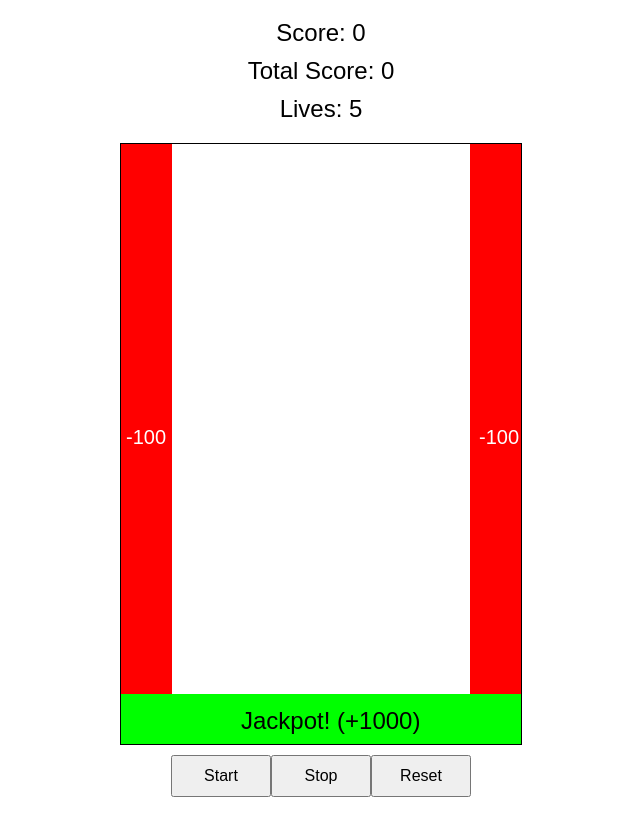
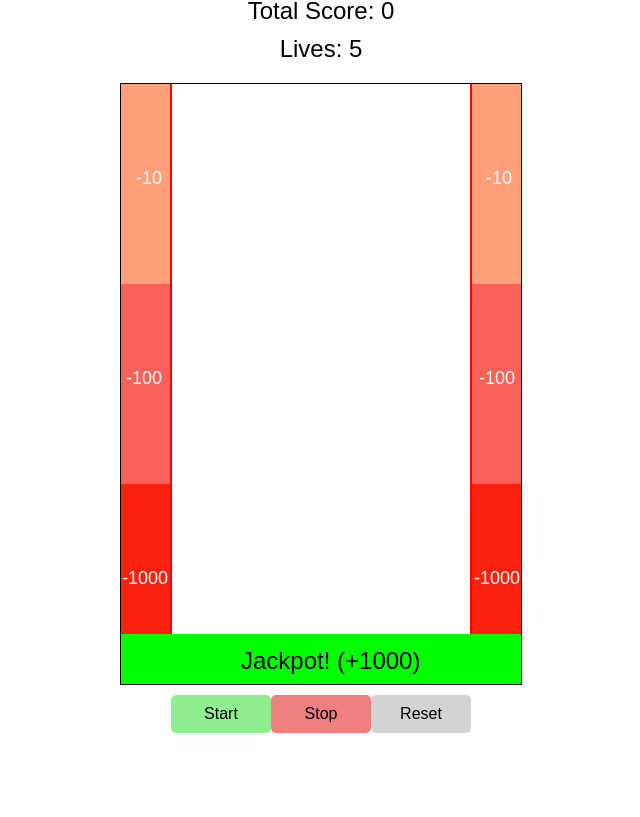
Before and after one commit to akthonka/akthonka.github.io, a plain HTML site: page index.html in a window 1280 px wide. Shown: the part 71-888 px from the top of the page, without its empty margins (319-959 px from the left). After the commit the page ends 824 px from the top, so only its background shows below. Drawn offline with Linux system fonts and the light colour scheme.

Commit message:
color update

```diff
--- a/game.js
+++ b/game.js
@@ -7,7 +7,7 @@ const LIMIT_LEFT = 50;
 const LIMIT_RIGHT = WIDTH - 50;
 const START_X = WIDTH / 2;
 const START_Y = 50;
-const STEP_SIZE = 2; // Adjust step size to make the path move slower
+const STEP_SIZE = 1; // Adjust step size to make the path move slower
 const INITIAL_SIDEWAYS_INCREMENT = 1;
 const JACKPOT_ZONE_HEIGHT = 50;
 const FPS = 30;
@@ -27,6 +27,14 @@ const BLACK = '#000000';
 const RED = '#FF0000';
 const GREEN = '#00FF00';
 const BRIGHT_GREEN = '#00FF00';
+const LOW_RISK_COLOR = '#FFA07A';
+const MEDIUM_RISK_COLOR = '#f76157';
+const HIGH_RISK_COLOR = '#FA2111';
+
+// Risk zones
+const LOW_RISK_HEIGHT = HEIGHT / 3;
+const MEDIUM_RISK_HEIGHT = HEIGHT / 3;
+const HIGH_RISK_HEIGHT = HEIGHT - LOW_RISK_HEIGHT - MEDIUM_RISK_HEIGHT;
 
 // Extract parameters from URL (for future use)
 function getQueryParams() {
@@ -41,6 +49,7 @@ function getQueryParams() {
 document.getElementById('start-button').addEventListener('click', () => {
     if (!gameOver) {
         running = true;
+        document.getElementById('start-button').disabled = true;
     }
 });
 document.getElementById('stop-button').addEventListener('click', () => {
@@ -53,9 +62,22 @@ document.getElementById('reset-button').addEventListener('click', () => {
 });
 
 function drawLimits() {
-    ctx.fillStyle = RED;
-    ctx.fillRect(0, 0, LIMIT_LEFT, HEIGHT);
-    ctx.fillRect(LIMIT_RIGHT, 0, WIDTH - LIMIT_RIGHT, HEIGHT);
+    // Draw low risk zones
+    ctx.fillStyle = LOW_RISK_COLOR;
+    ctx.fillRect(0, 0, LIMIT_LEFT, LOW_RISK_HEIGHT);
+    ctx.fillRect(LIMIT_RIGHT, 0, WIDTH - LIMIT_RIGHT, LOW_RISK_HEIGHT);
+
+    // Draw medium risk zones
+    ctx.fillStyle = MEDIUM_RISK_COLOR;
+    ctx.fillRect(0, LOW_RISK_HEIGHT, LIMIT_LEFT, MEDIUM_RISK_HEIGHT);
+    ctx.fillRect(LIMIT_RIGHT, LOW_RISK_HEIGHT, WIDTH - LIMIT_RIGHT, MEDIUM_RISK_HEIGHT);
+
+    // Draw high risk zones
+    ctx.fillStyle = HIGH_RISK_COLOR;
+    ctx.fillRect(0, LOW_RISK_HEIGHT + MEDIUM_RISK_HEIGHT, LIMIT_LEFT, HIGH_RISK_HEIGHT);
+    ctx.fillRect(LIMIT_RIGHT, LOW_RISK_HEIGHT + MEDIUM_RISK_HEIGHT, WIDTH - LIMIT_RIGHT, HIGH_RISK_HEIGHT);
+
+    // Draw limit lines
     ctx.strokeStyle = RED;
     ctx.lineWidth = 2;
     ctx.beginPath();
@@ -68,9 +90,15 @@ function drawLimits() {
 
 function drawIndicators() {
     ctx.fillStyle = WHITE;
-    ctx.font = '20px Arial';
-    ctx.fillText('-100', LIMIT_LEFT - 45, HEIGHT / 2);
-    ctx.fillText('-100', LIMIT_RIGHT + 8, HEIGHT / 2);
+    ctx.font = '18px Arial';
+    ctx.fillText('-10', LIMIT_LEFT - 35, LOW_RISK_HEIGHT / 2);
+    ctx.fillText('-10', LIMIT_RIGHT + 15, LOW_RISK_HEIGHT / 2);
+
+    ctx.fillText('-100', LIMIT_LEFT - 45, LOW_RISK_HEIGHT + MEDIUM_RISK_HEIGHT / 2);
+    ctx.fillText('-100', LIMIT_RIGHT + 8, LOW_RISK_HEIGHT + MEDIUM_RISK_HEIGHT / 2);
+
+    ctx.fillText('-1000', LIMIT_LEFT - 49, LOW_RISK_HEIGHT + MEDIUM_RISK_HEIGHT + HIGH_RISK_HEIGHT / 2);
+    ctx.fillText('-1000', LIMIT_RIGHT + 3, LOW_RISK_HEIGHT + MEDIUM_RISK_HEIGHT + HIGH_RISK_HEIGHT / 2);
 }
 
 function drawPath() {
@@ -112,10 +140,10 @@ function randomWalk() {
     const sideVariation = (Math.random() < 0.5 ? -1 : 1) * sidewaysIncrement;
     const newX = lastPoint.x + sideVariation;
     path.push({ x: newX, y: newY });
-    score += 1;
+    score += Math.min(1, 500 - score); // Cap the max score to 500 before hitting jackpot
     updateScore();
     if (newY >= HEIGHT - JACKPOT_ZONE_HEIGHT) {
-        totalScore += 1000; // Award 500 points for reaching the jackpot
+        totalScore += 1000; // Award 1000 points for reaching the jackpot
         endLife();
     }
 }
@@ -124,12 +152,20 @@ function endLife() {
     running = false;
     totalScore += score; // Add current run score to total score
     if (!checkLimits()) {
-        totalScore -= 100; // Subtract 100 points if the path touches the limit
+        const lastY = path[path.length - 1].y;
+        if (lastY <= LOW_RISK_HEIGHT) {
+            totalScore -= 10; // Subtract 10 points for low risk zone
+        } else if (lastY <= LOW_RISK_HEIGHT + MEDIUM_RISK_HEIGHT) {
+            totalScore -= 100; // Subtract 100 points for medium risk zone
+        } else {
+            totalScore -= 1000; // Subtract 1000 points for high risk zone
+        }
     }
     score = 0;
     updateScore();
 
     // Freeze frame before resetting
+    document.getElementById('start-button').disabled = true;
     setTimeout(() => {
         lives -= 1;
         if (lives <= 0) {
@@ -137,6 +173,8 @@ function endLife() {
             document.getElementById('start-button').disabled = true;
             document.getElementById('game-over').style.display = 'block';
             document.getElementById('final-score').textContent = `Your final total score is ${totalScore}.`;
+        } else {
+            document.getElementById('start-button').disabled = false;
         }
         path = [{ x: START_X, y: START_Y }];
         drawInitialCanvas();
--- a/index.html
+++ b/index.html
@@ -50,6 +50,20 @@
             font-size: 16px;
             cursor: pointer;
             width: 100px;
+            border: none;
+            border-radius: 5px;
+        }
+
+        #start-button {
+            background-color: lightgreen;
+        }
+
+        #stop-button {
+            background-color: lightcoral;
+        }
+
+        #reset-button {
+            background-color: lightgray;
         }
 
         #controls-container {
@@ -60,7 +74,6 @@
 </head>
 
 <body>
-    <h1>Risk Tolerance Game</h1>
     <div id="container">
         <div id="info-container">
             <div id="score">Score: 0</div>
```
